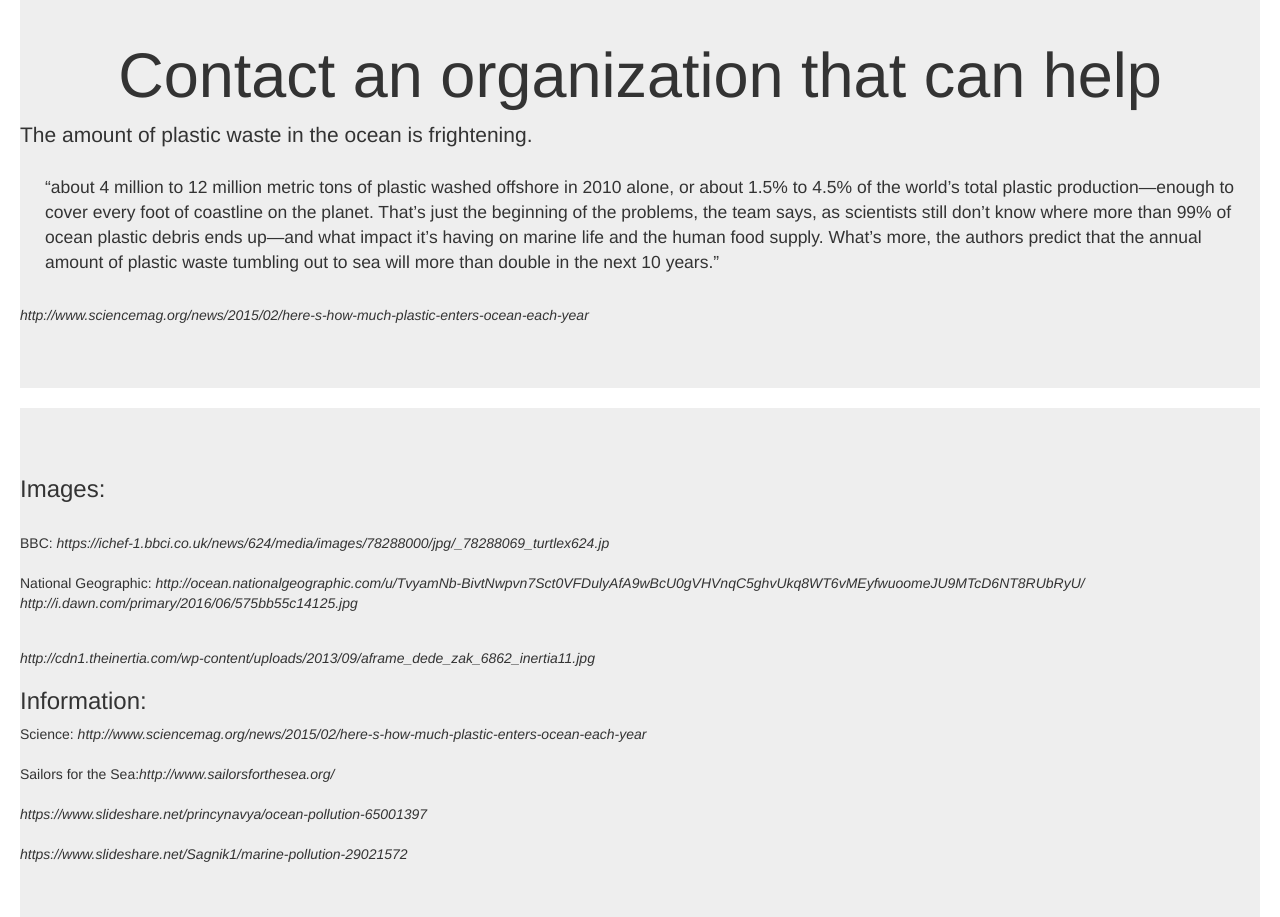
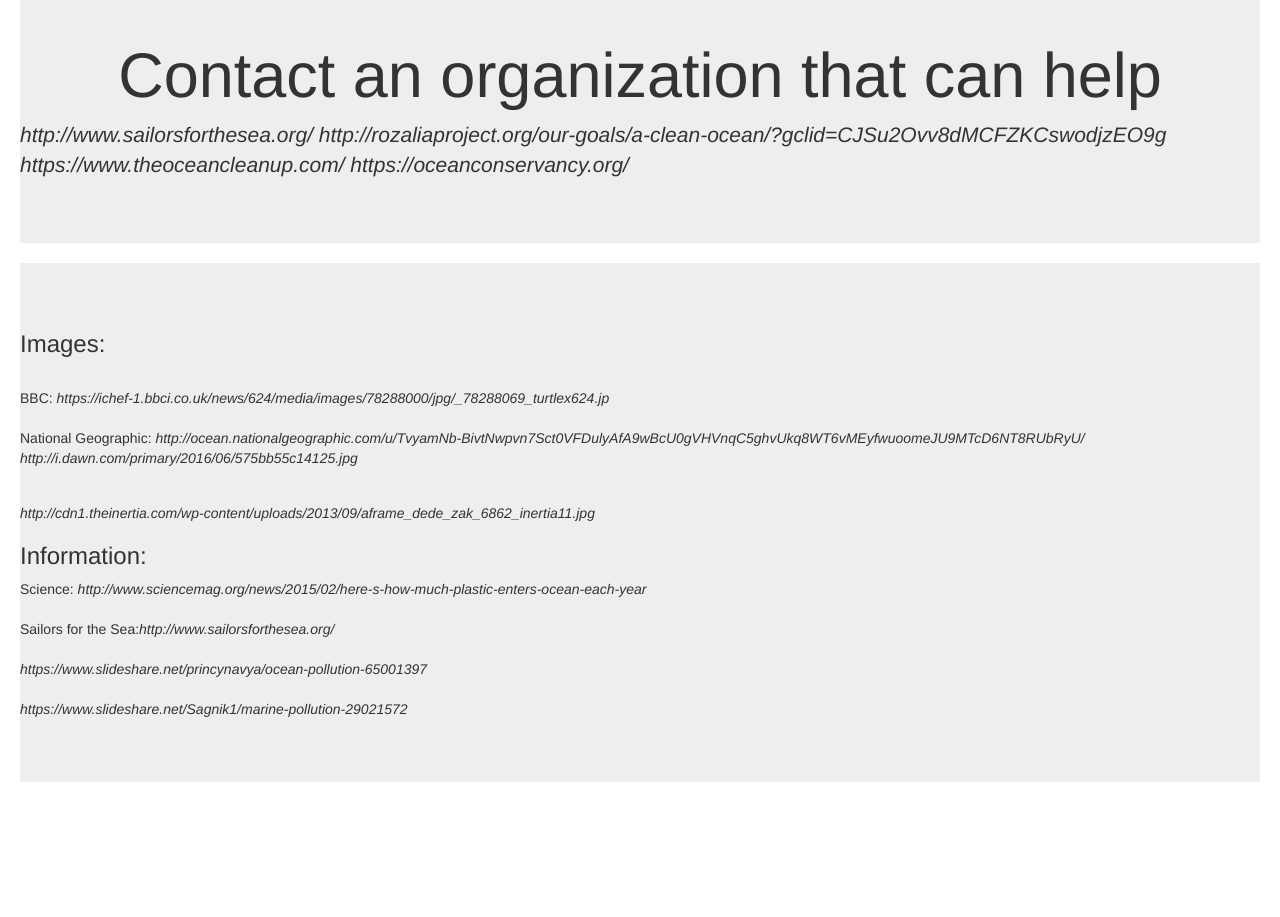
Before and after one commit to emmav6936/final-project, a plain HTML site: page index.html in a window 1280 px wide. Shown: the part 2820-3737 px from the top of the page. After the commit the page ends 3602 px from the top, so only its background shows below. Drawn offline with nearby package versions, Linux system fonts and the light colour scheme; a web font is replaced by a local one.

Commit message:
edit contact

```diff
--- a/index.html
+++ b/index.html
@@ -159,10 +159,10 @@
         <div class="jumbotron">
             <div class="text-vertical-center">
                 <h1>Contact an organization that can help</h1>
-                <p>The amount of plastic waste in the ocean is frightening. </p>
-                <blockquote>“about 4 million to 12 million metric tons of plastic washed offshore in 2010 alone, or about 1.5% to 4.5% of the world’s total plastic production—enough to cover every foot of coastline on the planet. That’s just the beginning of the
-                    problems, the team says, as scientists still don’t know where more than 99% of ocean plastic debris ends up—and what impact it’s having on marine life and the human food supply. What’s more, the authors predict that the annual amount
-                    of plastic waste tumbling out to sea will more than double in the next 10 years.”</blockquote> <cite> http://www.sciencemag.org/news/2015/02/here-s-how-much-plastic-enters-ocean-each-year </cite>
+                <p><cite>http://www.sailorsforthesea.org/</cite>
+                <cite>http://rozaliaproject.org/our-goals/a-clean-ocean/?gclid=CJSu2Ovv8dMCFZKCswodjzEO9g</cite>
+                <cite>https://www.theoceancleanup.com/</cite>
+                <cite>https://oceanconservancy.org/</cite>
                 </p>
             </div>
         </div>
```
